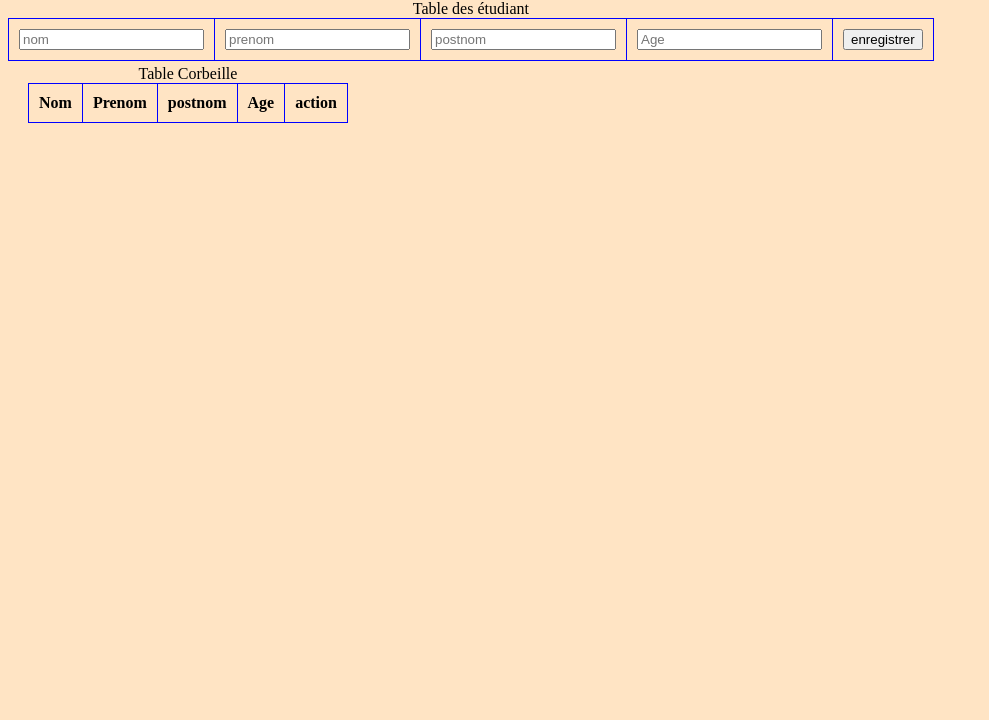
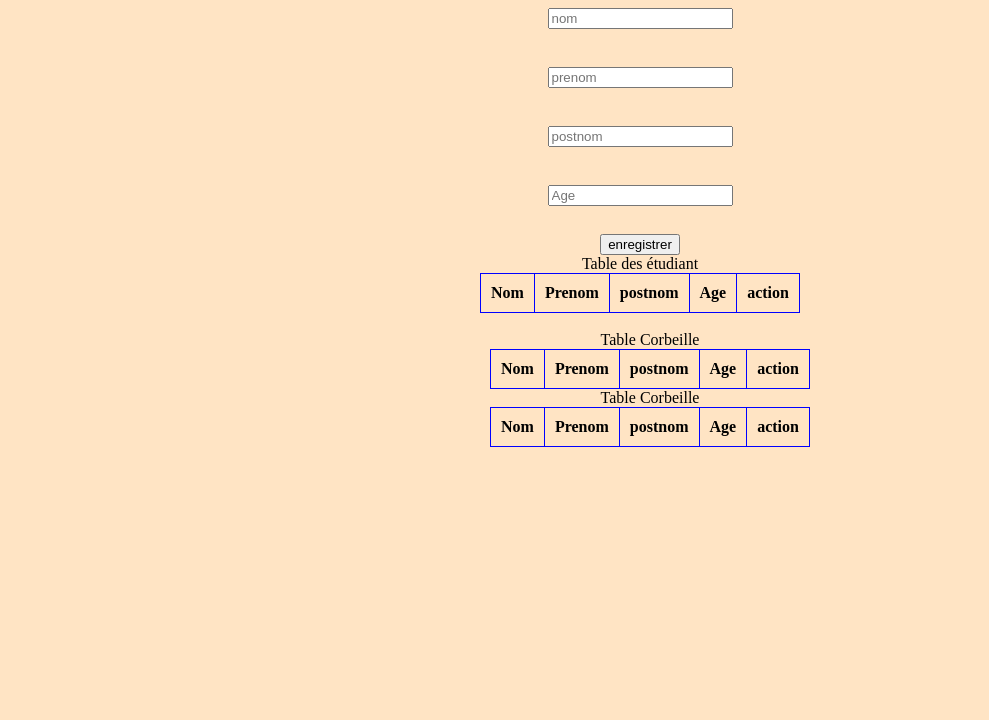
Before and after one commit to joelombacode/tp, a plain HTML site: page inscription.html in a window 1280 px wide. Shown: the part 80-800 px from the top of the page, without its empty margins (0-989 px from the left). Drawn offline with Linux system fonts and the light colour scheme.

Commit message:
Update inscription.html

```diff
--- a/inscription.html
+++ b/inscription.html
@@ -5,9 +5,13 @@
     <meta http-equiv="X-UA-Compatible" content="IE=edge">
     <meta name="viewport" content="width=device-width, initial-scale=1.0">
     <title>javascript</title>
-    <style>
+   <style>
         body{
             background-color: bisque;
+            display: flex;
+        flex-flow: column;
+        justify-content: space-between;
+        align-items: center;
         }
         #titre{
             text-align: center;
@@ -26,7 +30,8 @@
             border: solid blue 1px;
             padding: 10px;
             vertical-align:middle;
-            height: 10px; height: 10px;
+            height: 10px;
+
 
         }
         form{
@@ -50,20 +55,34 @@
 <body>
     <h1 id="titre">Page d'inscription</h1>
    <form action="">
-
-
-   </form>
+    <input type="text" name="" id="nom" placeholder="nom"><br>
+    <input type="text" name="" id="prenom" placeholder="prenom"><br>
+    <input type="text" name="" id="postnom" placeholder="postnom"><br>
+    <input type="number" name="age" id="age" placeholder="Age"><br>
+</form>
+<input type="button" value="enregistrer" onclick="enregistrer()">
   <table id="tab">
     <caption>Table des étudiant</caption>
     <tr>
-        <th><input type="text" name="" id="nom" placeholder="nom"></th>
-        <th>     <input type="text" name="" id="prenom" placeholder="prenom">
-        </th>
-        <th>     <input type="text" name="" id="postnom" placeholder="postnom">
-        </th>
-        <th>     <input type="number" name="age" id="age" placeholder="Age">
-        </th>
-        <th><input type="button" value="enregistrer" onclick="enregistrer()"></th>
+        <th id="th">Nom</th>
+        <th id="th">Prenom</th>
+        <th id="th">postnom</th>
+        <th id="th">Age</th>
+        <th id="th">action</th>
+    </tr>
+
+
+  </table>
+  <br>
+  <table id="tabSup">
+    <caption>Table Corbeille</caption>
+
+    <tr>
+        <th id="th">Nom</th>
+        <th id="th">Prenom</th>
+        <th id="th">postnom</th>
+        <th id="th">Age</th>
+        <th id="th">action</th>
     </tr>
 
 
```
